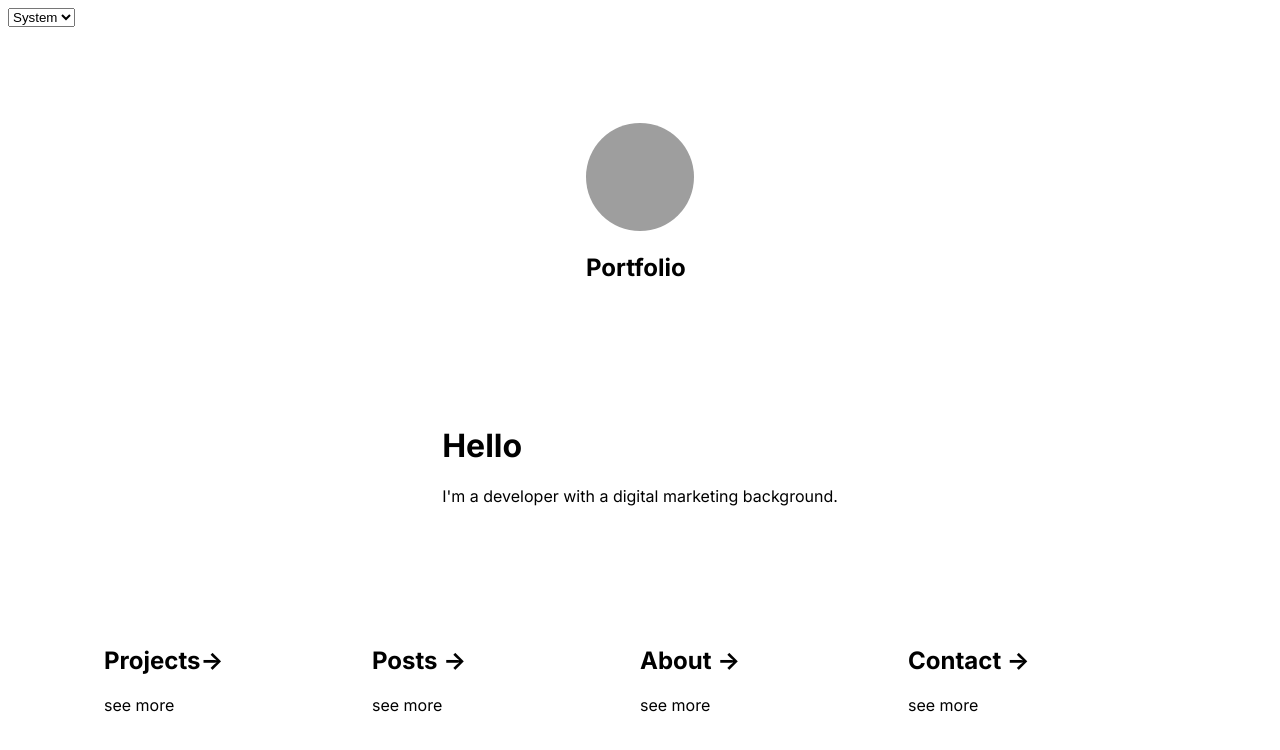
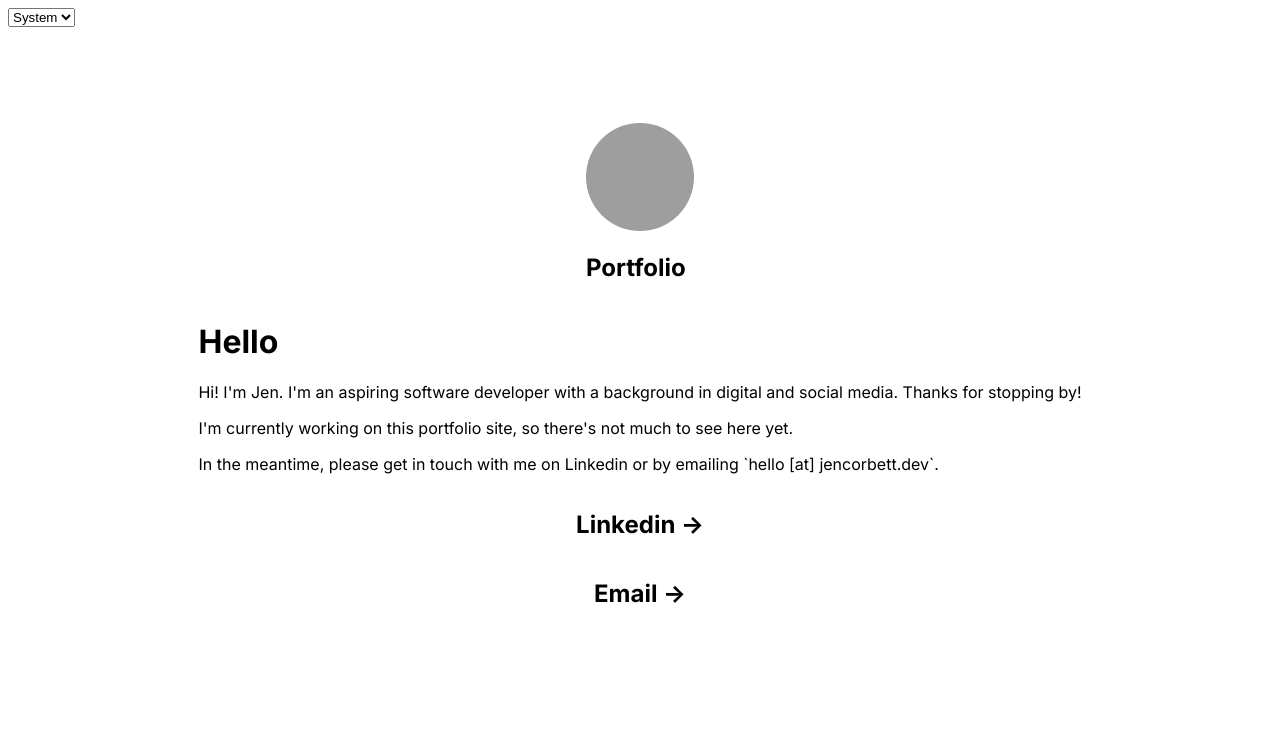
Before and after one commit to ajenstory/jencorbett.dev, a Next.js app in the folder app/: page / in a window 1280 px wide. Shown: the top 750 px of the page. Built offline with nearby package versions, Linux system fonts and the light colour scheme; grey boxes are pictures that could not be loaded.

Commit message:
update home page blurb

```diff
--- a/app/pages/index.js
+++ b/app/pages/index.js
@@ -12,20 +12,43 @@ export default function Home() {
     <>
       <Header splash />
       <div className={styles}>
-        <h1 className={`${inter.className} ${utilStyles.headingXL}`}>Hello</h1>
+        <h1 className={`${utilStyles.headingXL}`}>Hello</h1>
         <div>
           <div className={styles.description.p}>
             {" "}
             <p className={inter.className}>
-              I'm a developer with a digital marketing background.
+              Hi! I'm Jen. I'm an aspiring software developer with a background
+              in digital and social media. Thanks for stopping by!
             </p>
+            <p className={inter.className}>
+              I'm currently working on this portfolio site, so there's not much
+              to see here yet.
+            </p>{" "}
+            <p className={inter.className}>
+              In the meantime, please get in touch with me on Linkedin or by
+              emailing `hello [at] jencorbett.dev`.
+            </p>{" "}
           </div>
         </div>{" "}
       </div>
-      <div className={styles.grid}>
+      <Card>
+        <Link href="https://linkedin.com/in/jencorbett">
+          <h2 className={``}>
+            Linkedin <span>-&gt;</span>
+          </h2>
+        </Link>
+      </Card>
+      <Card>
+        <Link href="mailto:hello@jencorbett.dev">
+          <h2 className={``}>
+            Email <span>-&gt;</span>
+          </h2>
+        </Link>
+      </Card>
+      <div className={`${styles.hide}`}>
         <Card>
           <Link href="/projects">
-            <h2 className={inter.className}>
+            <h2 className={`${styles.hide}`}>
               Projects<span>-&gt;</span>
             </h2>
             <p className={inter.className}>see more</p>
@@ -33,26 +56,26 @@ export default function Home() {
         </Card>
         <Card>
           <Link href="/posts">
-            <h2 className={inter.className}>
+            <h2 className={`${styles.hide}`}>
               Posts <span>-&gt;</span>
             </h2>
-            <p className={inter.className}>see more</p>
+            <p className={`${styles.hide}`}>see more</p>
           </Link>
         </Card>
         <Card>
           <Link href="/about">
-            <h2 className={inter.className}>
+            <h2 className={`${styles.hide}`}>
               About <span>-&gt;</span>
             </h2>
-            <p className={inter.className}>see more</p>
+            <p className={`${styles.hide}`}>see more</p>
           </Link>
         </Card>
         <Card>
           <Link href="/contact">
-            <h2 className={inter.className}>
+            <h2 className={`${styles.hide}`}>
               Contact <span>-&gt;</span>
             </h2>
-            <p className={inter.className}>see more</p>
+            <p className={`${styles.hide}`}>see more</p>
           </Link>
         </Card>
       </div>
--- a/app/styles/Home.module.css
+++ b/app/styles/Home.module.css
@@ -32,6 +32,7 @@
   justify-content: center;
   align-items: center;
   gap: 0.5rem;
+  text-decoration: underline;
 }
 
 .description p {
@@ -111,6 +112,10 @@
   position: absolute;
   filter: blur(45px);
   transform: translateZ(0);
+}
+
+.hide {
+  visibility: hidden;
 }
 
 .logo,
--- a/app/styles/utils.module.css
+++ b/app/styles/utils.module.css
@@ -29,7 +29,7 @@
   border-radius: 90px;
 }
 
-.invisible {
+.hide {
   visibility: hidden;
 }
 
```
